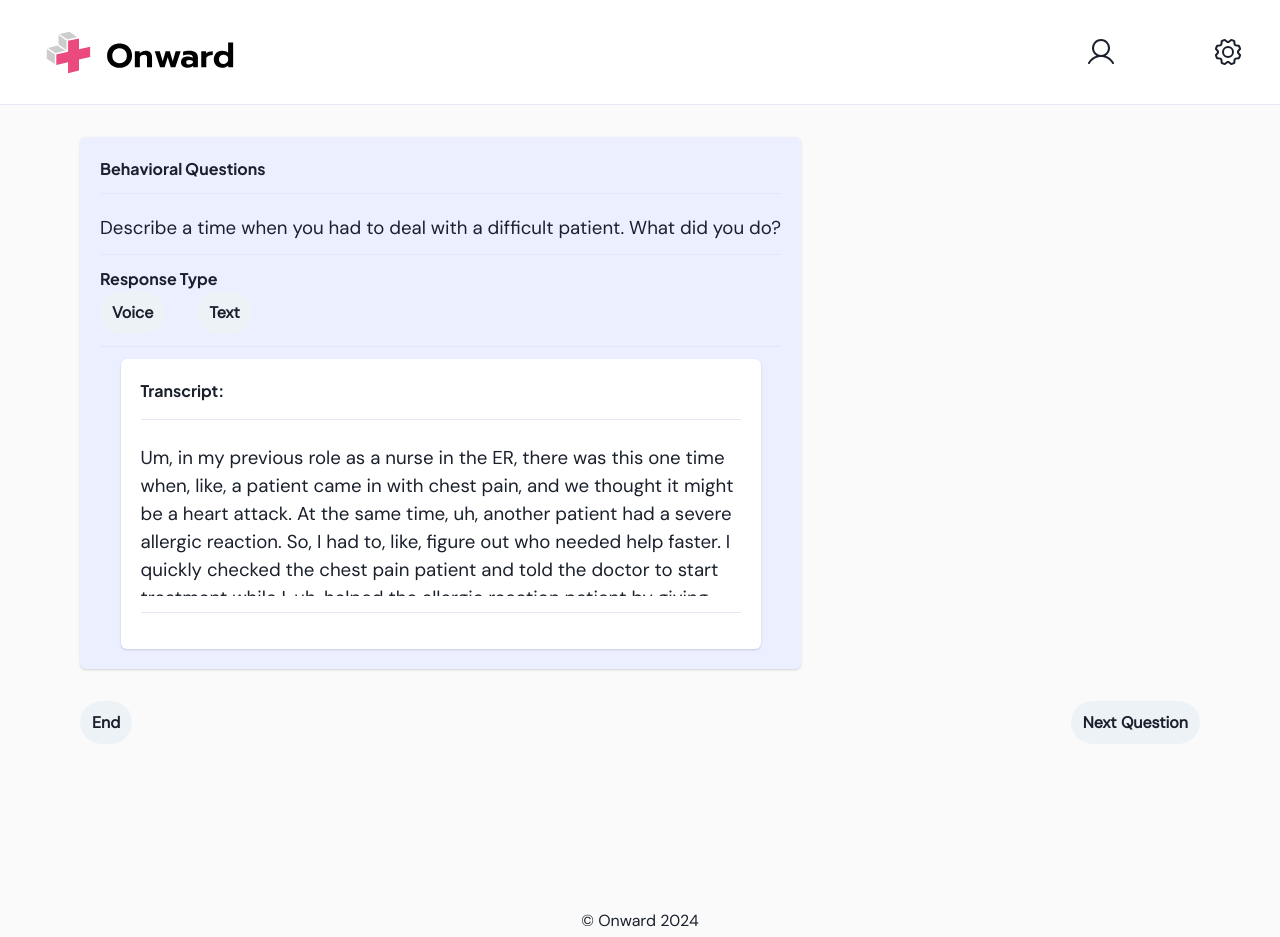
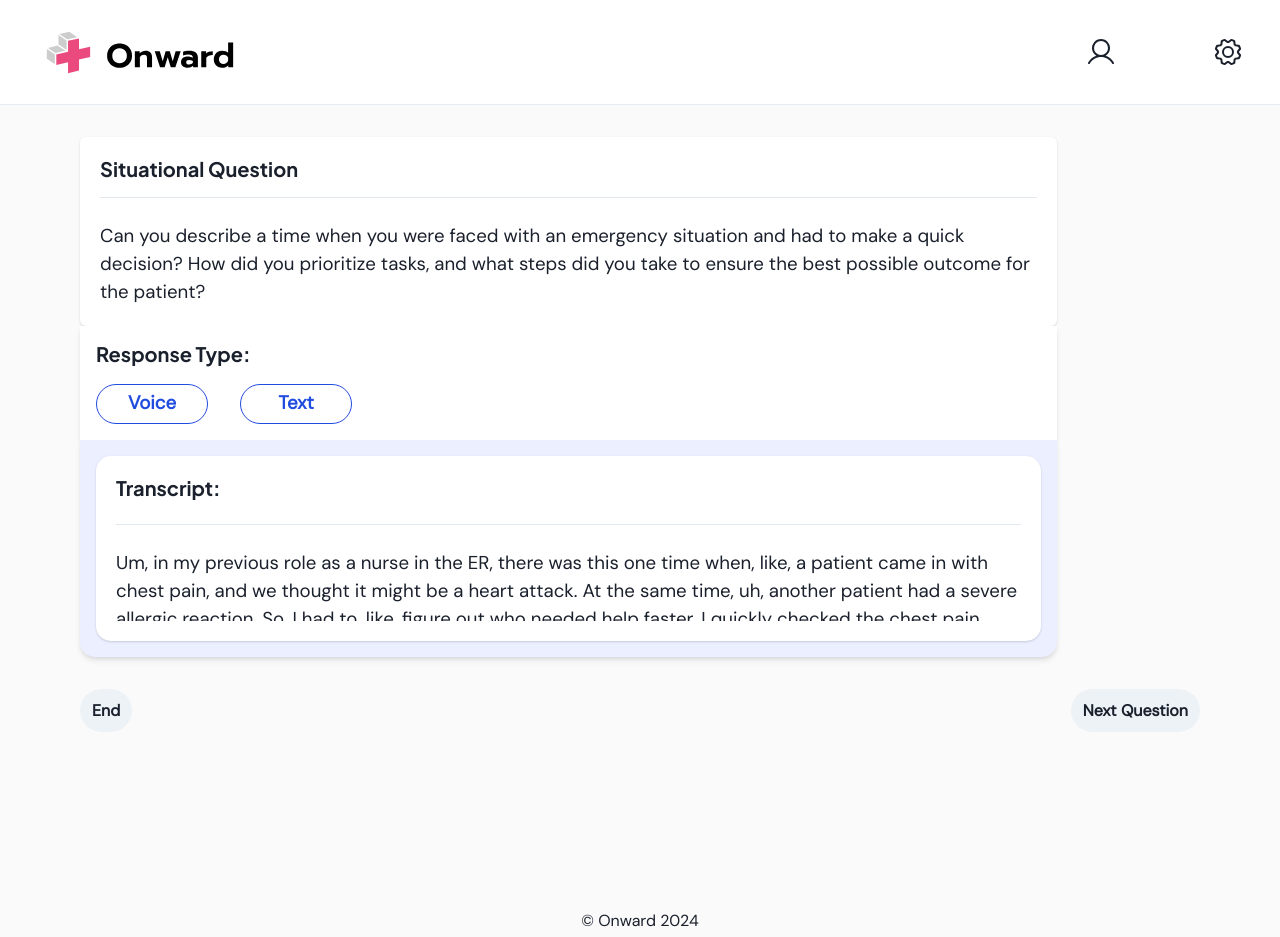
Before and after one commit to Aladdin3r/onward, a Next.js app: page /practice-interview-answer in a window 1280 px wide. Built offline with nearby package versions, Linux system fonts and the light colour scheme.

Commit message:
fixing answer page layout

```diff
--- a/pages/practice-interview-answer.js
+++ b/pages/practice-interview-answer.js
@@ -12,13 +12,12 @@ import { useDisclosure } from '@chakra-ui/react';
 import { useRouter } from 'next/router'; // Import useRouter
 import Layout from "@/styles/components/Layout";
 import AnswerPractice from "@/styles/components/AnswerPractice"
-import VideoContainer from "@/styles/components/VideoContainer";
 import { useState } from "react";
 import interviewQuestions from '@/data/interviewQuestions';
 
 export default function PracticeAnswer() {
     const router = useRouter();
-    const { question } = router.query;
+    // const { question } = router.query;
 
     const handleEndClick = () => {
         router.push({
--- a/styles/components/AnswerPractice.js
+++ b/styles/components/AnswerPractice.js
@@ -1,89 +1,107 @@
-"use client"
+"use client";
 import {
     Box,
     Flex,
     Text,
     Card,
     CardBody,
-    CardFooter,
     Stack,
     StackDivider,
     Heading,
     Button
 } from '@chakra-ui/react';
+import { useState } from 'react';
+import { useRouter } from 'next/router';
 import interviewQuestions from '@/data/interviewQuestions';
-import { useState, useEffect } from 'react';
-import { useRouter } from 'next/router';
-import VideoContainer from './VideoContainer';
+import VideoPlayer from './VideoPlayer';
+import QuestionPractice from './QuestionPractice';
 
-export default function QuestionPractice() {
-
+export default function AnswerPractice() {
     const router = useRouter();
-    const [currentCategoryIndex] = useState(0);
-    const [currentQuestionIndex, setCurrentQuestionIndex] = useState(0);
-
-    // Function to get the current question
-    const currentQuestionText = interviewQuestions[currentCategoryIndex].questions[currentQuestionIndex];
-
-    // handle video box display
-    const [showVideo, setShowVideo] = useState(false) // default is text
+    const [showVideo, setShowVideo] = useState(false); // Default is text
+    const [activeButton, setActiveButton] = useState('');
 
     const handleVoiceClick = () => {
         setShowVideo(true);
+        setActiveButton('voice');
     };
 
     const handleTextClick = () => {
         setShowVideo(false);
+        setActiveButton('text');
     };
 
-    const handleNextQuestion = () => {
-        // Move to the next question, looping back to the first if at the end
-        setCurrentQuestionIndex((prevIndex) =>
-            (prevIndex + 1) % interviewQuestions[currentCategoryIndex].questions.length
-        );
-    };
+    // const handleNextQuestion = () => {
+    //     // Move to the next question, looping back to the first if at the end
+    //     setCurrentQuestionIndex((prevIndex) =>
+    //         (prevIndex + 1) % interviewQuestions[currentCategoryIndex].questions.length
+    //     );
+    // };
 
     return (
         <>
-            <Card  bg="brand.blueberryCreme"
-                // changes width depends on if video shows or not
-                maxW={showVideo ? '60%' : '100%'} // Adjust width based on showVideo
-                transition="width 0.3s ease" // Optional transition for smoothness
+            <Flex mx="auto" flexDirection="row" gap="2rem">
+                <Box maxW={showVideo ? '60%' : '100%'} transition="width 0.3s ease" borderRadiusTop={15} mx="auto">
+                    <QuestionPractice />
+                    <Flex
+                        gap="1.1rem"
+                        p="4"
+                        bg="brand.pureWhite"
+                        borderRadiusBottom={15}
+                        boxShadow="md"
+                        mb={0}
+                        position="relative"
+                        zIndex={1}
+                        flexDirection={"column"}
                     >
-                <CardBody textAlign={"left"} >
-                    <Stack spacing='3' divider={<StackDivider />}>
+                        <Heading size="md" textAlign={"left"}>Response Type:</Heading>
+                        <Flex flexDirection={"row"} gap="2rem">
+                            <Button
+                                width="7rem"
+                                onClick={handleVoiceClick}
+                                bg={activeButton === 'voice' ? 'brand.oceanBlue' : 'brand.pureWhite'}
+                                color={activeButton === 'voice' ? 'brand.pureWhite' : 'brand.oceanBlue'}
+                                borderColor="brand.oceanBlue"
+                                border="1px"
+                                _hover={{ boxShadow: '0 0 1px 2px rgba(88, 144, 255, .75), 0 1px 1px rgba(0, 0, 0, .15)' }}
+                            >
+                                <Text fontSize="xxs">Voice</Text>
+                            </Button>
+                            <Button
+                                width="7rem"
+                                onClick={handleTextClick}
+                                bg={activeButton === 'text' ? 'brand.oceanBlue' : 'brand.pureWhite'}
+                                color={activeButton === 'text' ? 'brand.pureWhite' : 'brand.oceanBlue'}
+                                borderColor="brand.oceanBlue"
+                                border="1px"
+                                _hover={{ boxShadow: '0 0 1px 2px rgba(88, 144, 255, .75), 0 1px 1px rgba(0, 0, 0, .15)' }}
+                            >
+                                <Text fontSize="xxs">Text</Text>
+                            </Button>
+                        </Flex>
+                    </Flex>
+
+                    <Box
+                        p="4"
+                        bg="brand.blueberryCreme"
+                        boxShadow="md"
+                        mb={0}
+                        position="relative"
+                        zIndex={1}
+                        borderBottomRadius={15}
+                        maxH="15rem"
+                    >
+                        {/* Answer section */}
+                        <Card borderRadius="15" textAlign="left">
+                            <CardBody>
+                                <Stack spacing="4" divider={<StackDivider />}>
                                     <Box>
-                            <Heading size='xxs'>
-                                {interviewQuestions[currentCategoryIndex].category}
-                            </Heading>
-                        </Box>
-                        <Box>
-                            <Text pt='2' fontSize='xxs'>
-                                {currentQuestionText}
-                            </Text>
-                        </Box>
-                        <Box>
-                            <Heading size='xxs'>
-                                 Response Type
-                            </Heading>
-                            <Flex gap={"2rem"}>
-                                <Button size={"xxs"} onClick={handleVoiceClick}>Voice</Button>
-                                <Button size={"xxs"} onClick={handleTextClick}>Text</Button>
-                            </Flex>
-                        </Box>
-                        <Box>
-                            <Card width="100%" maxW="40rem" mx="auto">
-                                <CardBody>
-                                    <Stack spacing='4' divider={<StackDivider />}>
-                                        <Box>
-                                            <Heading size='xxs'>
-                                                Transcript:
-                                            </Heading>
+                                        <Heading size="md" height="2rem">Transcript:</Heading>
                                     </Box>
 
                                     {/* Answer Box */}
-                                        <Box overflowY="auto" maxH={"10rem"}>
-                                            <Text pt='2' fontSize='xxs'>
+                                    <Box overflowY="auto" maxH="5rem" w="100%">
+                                        <Text pt="2" fontSize="xxs">
                                             Um, in my previous role as a nurse in the ER, there was this one time when,
                                             like, a patient came in with chest pain, and we thought it might be a heart attack.
                                             At the same time, uh, another patient had a severe allergic reaction. So, I had to, like,
@@ -96,17 +114,16 @@ export default function QuestionPractice() {
                                             In the end, both patients got the care they needed, so, uh, yeah, it worked out okay.
                                         </Text>
                                     </Box>
-                                        <Box>
-
-                                        </Box>
                                 </Stack>
                             </CardBody>
                         </Card>
                     </Box>
-                    </Stack>
-                </CardBody>
-            </Card>
-        {showVideo && <VideoContainer />}
+                </Box>
+
+                <Box width="45%">
+                    {showVideo && <VideoPlayer />}
+                </Box>
+            </Flex>
         </>
     );
 }
--- a/styles/components/QuestionCard.js
+++ b/styles/components/QuestionCard.js
@@ -21,7 +21,7 @@
     questionText = "Here is the question text from the interview",
   }) => {
     return (
-      <Box position="relative" width="100%" maxW="600px" mx="auto">
+      <Box position="relative" width="100%" maxW="600px">
         {/* Main Card Box */}
         <Box
           p={4}
@@ -48,8 +48,10 @@
           borderRadius="0 0 8px 8px"
           boxShadow="md"
           mt="-10px"
+          mx="auto"
           zIndex={0}
         />
+
       </Box>
     );
   };
--- a/styles/components/QuestionPractice.js
+++ b/styles/components/QuestionPractice.js
@@ -15,7 +15,7 @@ import interviewQuestions from '@/data/interviewQuestions';
 import { useState, useEffect } from 'react';
 import { useRouter } from 'next/router';
 
-export default function QuestionPractice() {
+export default function QuestionPractice({ borderRad }) {
 
     const router = useRouter();
     const [currentCategoryIndex] = useState(0);
@@ -33,22 +33,28 @@ export default function QuestionPractice() {
 
     return (
         <>
-            <Card width="70%" mx="auto">
+        <Box>
+            <Card borderRadius={borderRad}>
                 <CardBody textAlign={"left"}>
                     <Stack spacing='4' divider={<StackDivider />}>
                         <Box>
-                            <Heading size='xxs'>
-                                {interviewQuestions[currentCategoryIndex].category}
+                            <Heading size='md'>
+                                Situational Question
+                                {/* {interviewQuestions[currentCategoryIndex].category} */}
                             </Heading>
                         </Box>
                         <Box>
                             <Text pt='2' fontSize='xxs'>
-                                {currentQuestionText}
+                                {/* placeholder */}
+                                Can you describe a time when you were faced with an emergency situation and had to make a quick decision?
+                                How did you prioritize tasks, and what steps did you take to ensure the best possible outcome for the patient?
+                                {/* {currentQuestionText} */}
                             </Text>
                         </Box>
                     </Stack>
                 </CardBody>
             </Card>
+        </Box>
         </>
     );
 }
```
Also changed, not shown: pages/practice-interview-questions.js (+9 -3 lines). Lines whose indentation alone changed are shown as unchanged.
